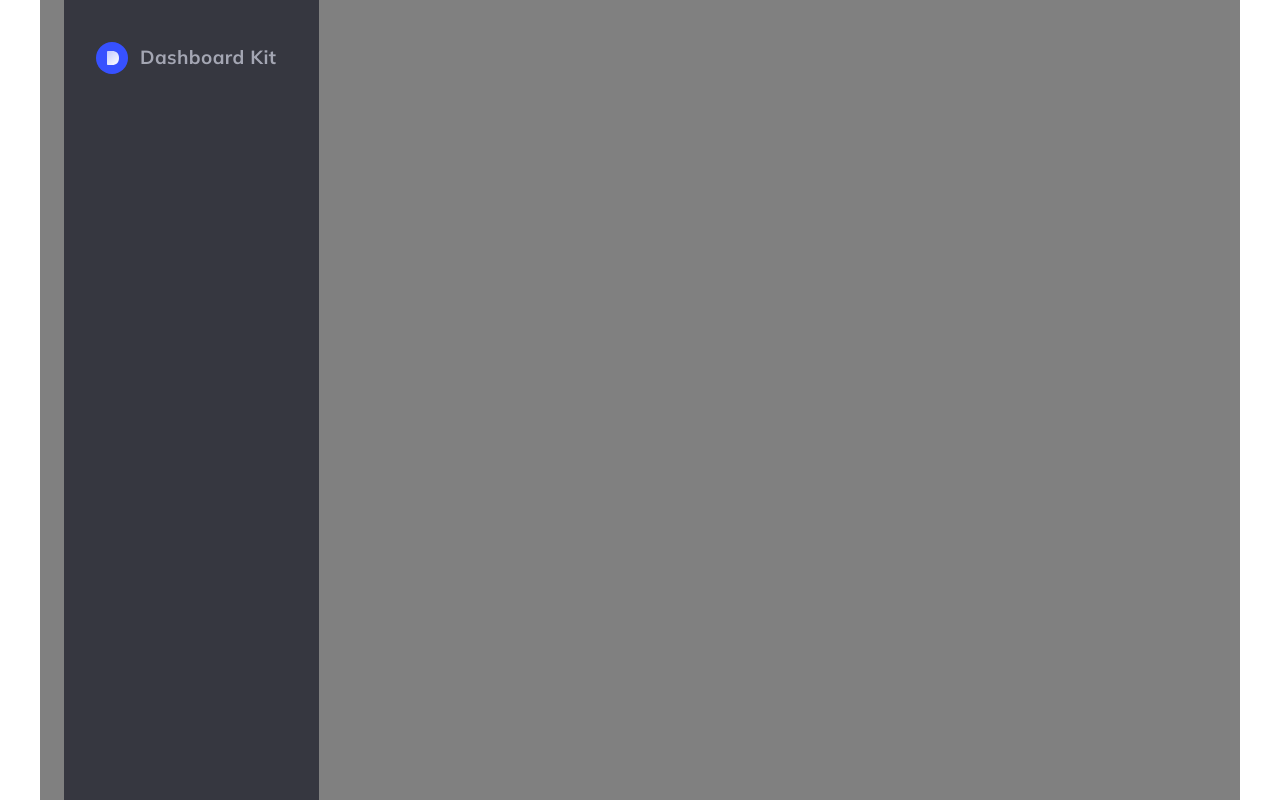
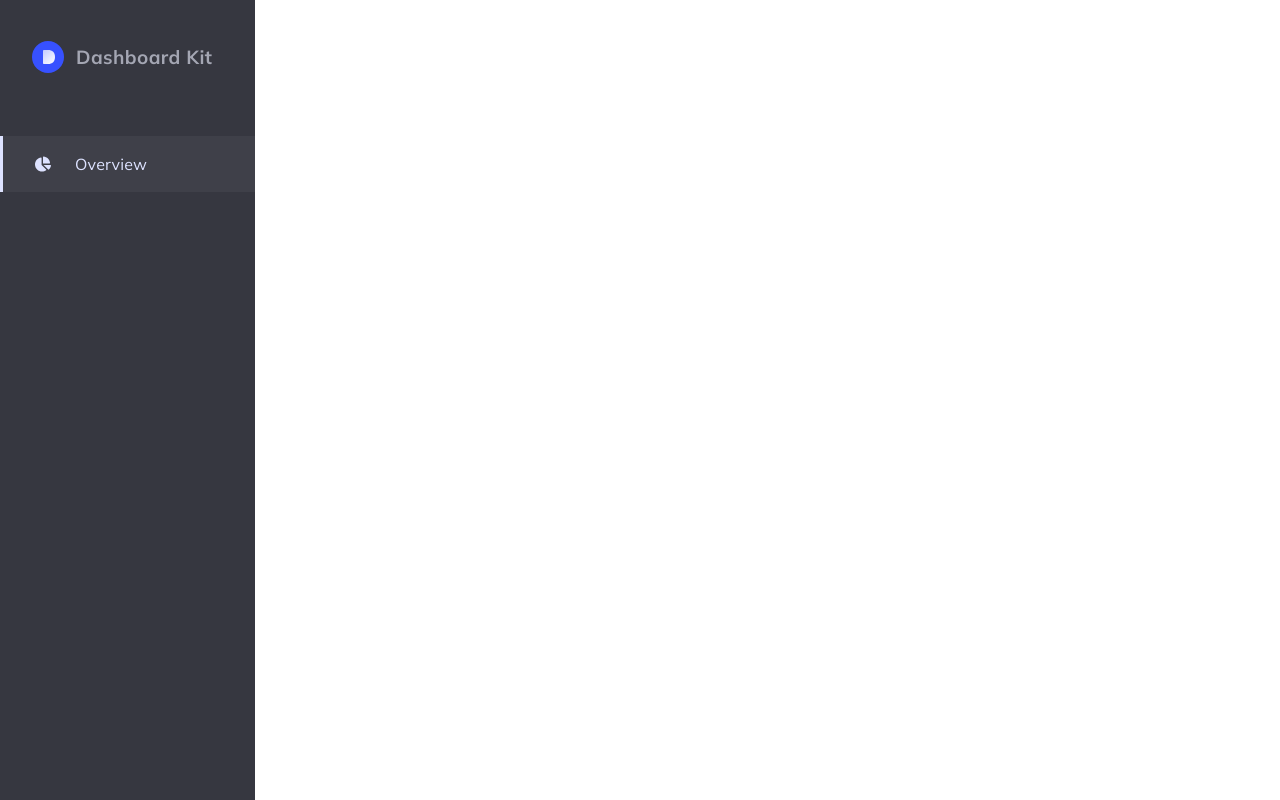
Before and after one commit to YevhenHovorukha/admin-panel, a React (Create React App) app: page / in a window 1280 px wide. Built offline with nearby package versions, Linux system fonts and the light colour scheme.

Commit message:
[IS-8] refactor Menu, add MenuNavItem

```diff
--- a/src/components/Menu/Menu.tsx
+++ b/src/components/Menu/Menu.tsx
@@ -1,36 +1,22 @@
-import { Box } from "@mui/system";
-import Icon from "@mui/material/Icon";
-import Typography from "@mui/material/Typography";
+import { ReactComponent as MySvgFile } from "../../assets/logos/menuLogo.svg";
+import { ReactComponent as OverviewIcon } from "../../assets/logos/overview.svg";
+import MenuNavItem from "../MenuNavItem";
 
-import { ReactComponent as MySvgFile } from "../../assets/logos/menuLogo.svg";
+import { LogoIcon, LogoText, MenuBox, MenuLogoBox } from "./styled";
 
 const Menu = () => {
   return (
-    <Box sx={{ backgroundColor: "#363740", width: "255px", height: "100vh" }}>
-      <Box
-        sx={{
-          display: "flex",
-          alignItems: "center",
-          gap: "12px",
-          margin: "41px 0 0 32px",
-        }}
-      >
-        <Icon sx={{ width: "32px", height: "32px" }}>
+    <MenuBox>
+      <MenuLogoBox>
+        <LogoIcon>
           <MySvgFile />
-        </Icon>
-        <Typography
-          variant="subtitle1"
-          sx={{
-            fontSize: "19px",
-            fontWeight: 700,
-            color: "#A4A6B3",
-            letterSpacing: "0.4px",
-          }}
-        >
-          Dashboard Kit
-        </Typography>
-      </Box>
-    </Box>
+        </LogoIcon>
+        <LogoText>Dashboard Kit</LogoText>
+      </MenuLogoBox>
+      <MenuNavItem to="/" text="Overview">
+        <OverviewIcon />
+      </MenuNavItem>
+    </MenuBox>
   );
 };
 
--- /dev/null
+++ b/src/components/Menu/styled.ts
@@ -0,0 +1,28 @@
+import { Box, Typography } from "@mui/material";
+import styled from "styled-components";
+import Icon from "@mui/material/Icon";
+
+export const MenuBox = styled(Box)`
+  background-color: #363740;
+  width: 255px;
+  height: 100vh;
+`;
+
+export const MenuLogoBox = styled(Box)`
+  display: flex;
+  align-items: center;
+  gap: 12px;
+  margin: 41px 0 63px 32px;
+`;
+
+export const LogoIcon = styled(Icon)`
+  width: 32px;
+  height: 32px;
+`;
+
+export const LogoText = styled(Typography)`
+  font-size: 19px;
+  font-weight: 700;
+  color: #a4a6b3;
+  letter-spacing: 0.4px;
+`;
--- /dev/null
+++ b/src/components/MenuNavItem/MenuNavItem.tsx
@@ -0,0 +1,20 @@
+import { ReactNode } from "react";
+
+import { MenuItemIcon, StyledMenuLink, MenuItemText } from "./styled";
+
+interface IMenuNavItemProp {
+  to: string;
+  text: string;
+  children: ReactNode;
+}
+
+const MenuNavItem = ({ to, text, children }: IMenuNavItemProp) => {
+  return (
+    <StyledMenuLink to={to}>
+      <MenuItemIcon>{children}</MenuItemIcon>
+      <MenuItemText>{text}</MenuItemText>
+    </StyledMenuLink>
+  );
+};
+
+export default MenuNavItem;
--- /dev/null
+++ b/src/components/MenuNavItem/index.ts
@@ -0,0 +1 @@
+export { default } from "./MenuNavItem";
--- /dev/null
+++ b/src/components/MenuNavItem/styled.ts
@@ -0,0 +1,32 @@
+import { Icon, Typography } from "@mui/material";
+import { NavLink } from "react-router-dom";
+import styled from "styled-components";
+
+export const StyledMenuLink = styled(NavLink)`
+  width: 100%;
+  height: 56px;
+  display: inline-flex;
+  padding: 18px 24px 18px 32px;
+  align-items: center;
+  gap: 24px;
+  text-decoration: none;
+
+  &.active {
+    color: white;
+    background-color: rgba(159, 162, 180, 0.08);
+    border-left: 3px solid #dde2ff;
+  }
+`;
+
+export const MenuItemIcon = styled(Icon)`
+  display: flex;
+  width: 16px;
+  height: 16px;
+`;
+
+export const MenuItemText = styled(Typography)`
+  color: #dde2ff;
+  font-size: 16px;
+  font-weight: 400;
+  letter-spacing: 0.2px;
+`;
--- a/src/screens/MainLayout/MainLayout.tsx
+++ b/src/screens/MainLayout/MainLayout.tsx
@@ -1,18 +1,12 @@
-import { Container } from "@mui/material";
+import Menu from "../../components/Menu";
 
-import Menu from "../../components/Menu";
+import { MainBox } from "./styled";
 
 const MainLayout = () => {
   return (
-    <Container
-      sx={{
-        display: "flex",
-        backgroundColor: "grey",
-        minHeight: "100vh",
-      }}
-    >
+    <MainBox>
       <Menu />
-    </Container>
+    </MainBox>
   );
 };
 
--- /dev/null
+++ b/src/screens/MainLayout/styled.ts
@@ -0,0 +1,8 @@
+import { Box } from "@mui/material";
+import styled from "styled-components";
+
+export const MainBox = styled(Box)`
+  display: flex;
+  min-height: 100hv;
+  backgroung-color: #f7f8fc;
+`;
```
Also changed, not shown: src/assets/logos/overview.svg (added).
